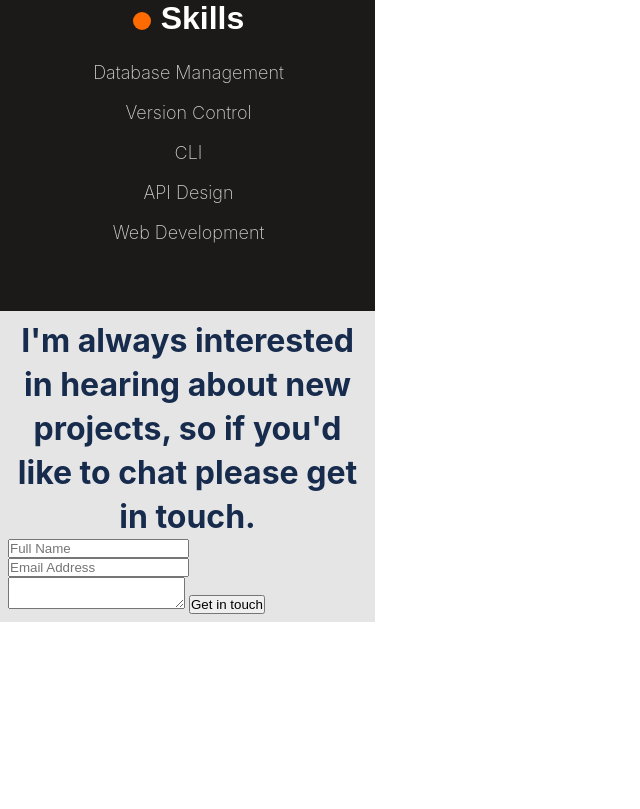
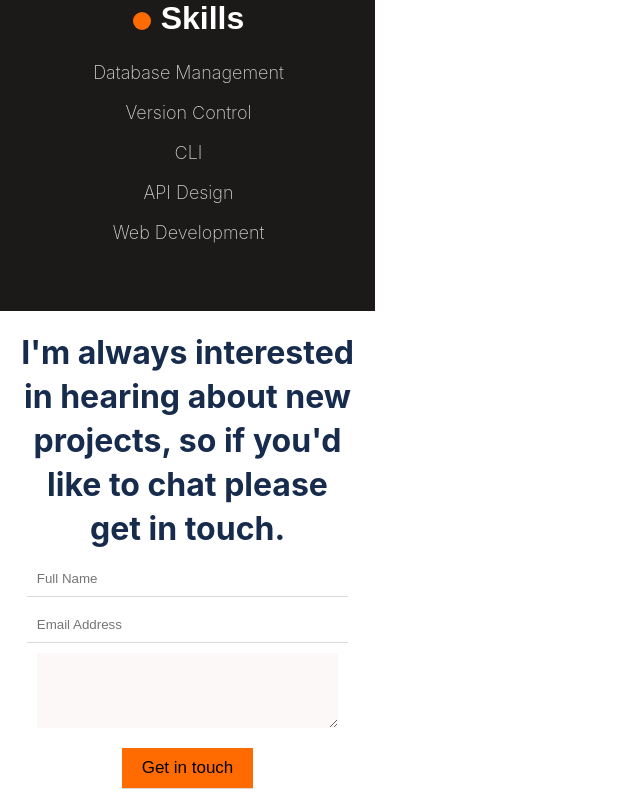
Before and after one commit to paulshaun-kdtk/Personal_Portifolio, a website: page index.html in a window 1280 px wide. Shown: the part 5509-6318 px from the top of the page, without its empty margins (0-640 px from the left). Before the commit the page ends 6131 px from the top, so only its background shows below. Drawn offline with Linux system fonts and the light colour scheme.

Commit message:
Style form components

```diff
--- a/index.html
+++ b/index.html
@@ -258,10 +258,10 @@ when an unknown printer took a standard dummy text.
             <form class="footer-form">
                 <input type="text" maxlength="30" placeholder="Full Name" name="full-name" required />
                 <input type="email" placeholder="Email Address"  name="email"   required />
-                <textarea class="footer-text-area" maxlength="500" placeholder="Write me something..." name="comment" required>
+                <textarea class="footer-text-area" cols="30" rows="5" maxlength="500" name="comment" placeholder="Write me something..." required>
 
                 </textarea>
-                <input type="submit" value="Get in touch" required/>
+                <input class="form-button" type="submit" value="Get in touch" required/>
             </form>
 
           </footer>
--- a/styles.css
+++ b/styles.css
@@ -395,11 +395,8 @@ color: #FFFFFF;
 /* get in touch section */
 
 .footer{
-  background-color: #e5e5e5;
-  display: flex;
-  flex-direction: column;
-  align-items: center;
-  padding: 8px;
+  background-color: #ffffff;
+  padding: 20px;
 }
 
 .f-text{
@@ -411,3 +408,34 @@ color: #FFFFFF;
   text-align: center;
   color: #172b4d;
 }
+
+.footer-form {
+  display: flex;
+  flex-direction: column;
+  align-items: center;
+}
+
+.footer-form > * {
+  width: 90%;
+  margin-top: 10px;
+}
+
+.footer-form > input {
+  padding: 10px;
+  border: none;
+  border-bottom: 1px solid #dbd8d7;
+}
+
+.footer-form > textarea {
+  background-color: #fbf8f7;
+  border: none;
+}
+
+.form-button {
+  width: 131px;
+  padding: 12px;
+  font-size: 17px;
+  background-color: #FF6B00;
+  border: none;
+  margin-top: 20px;
+}
```
